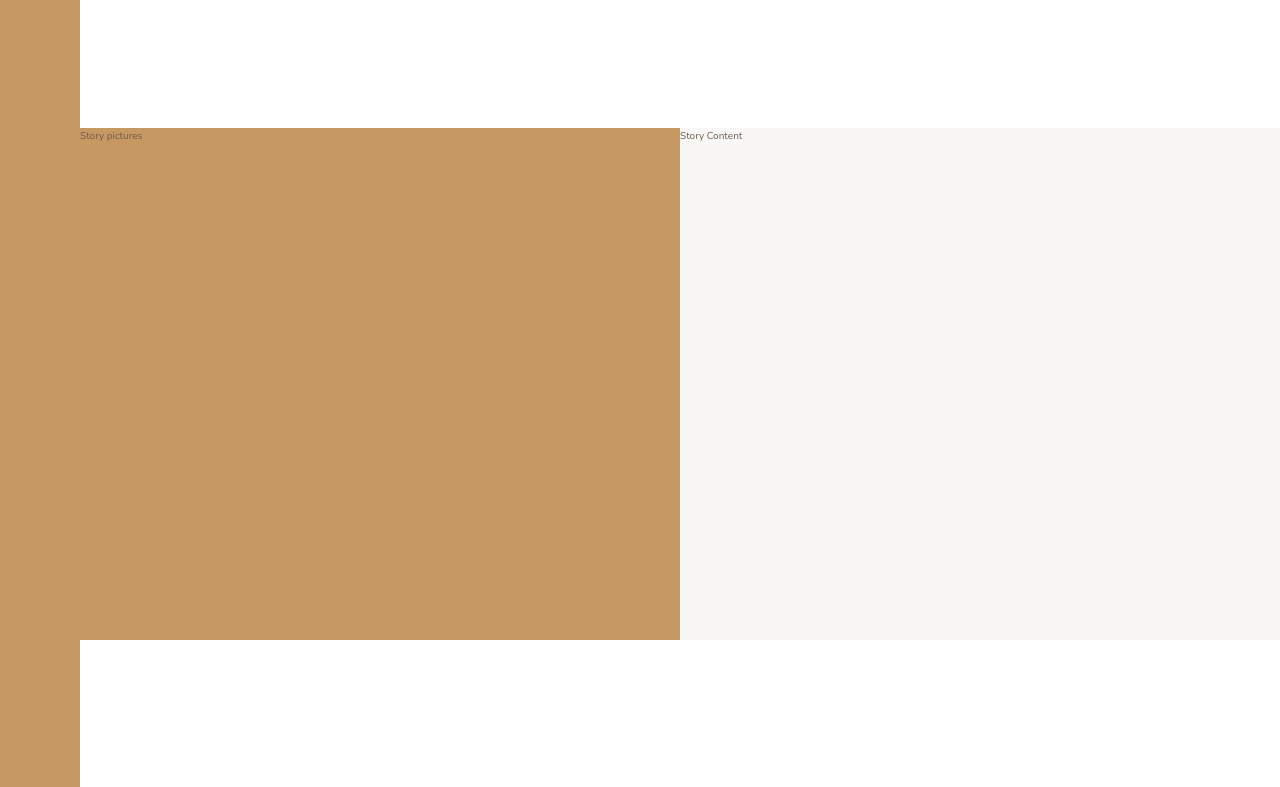
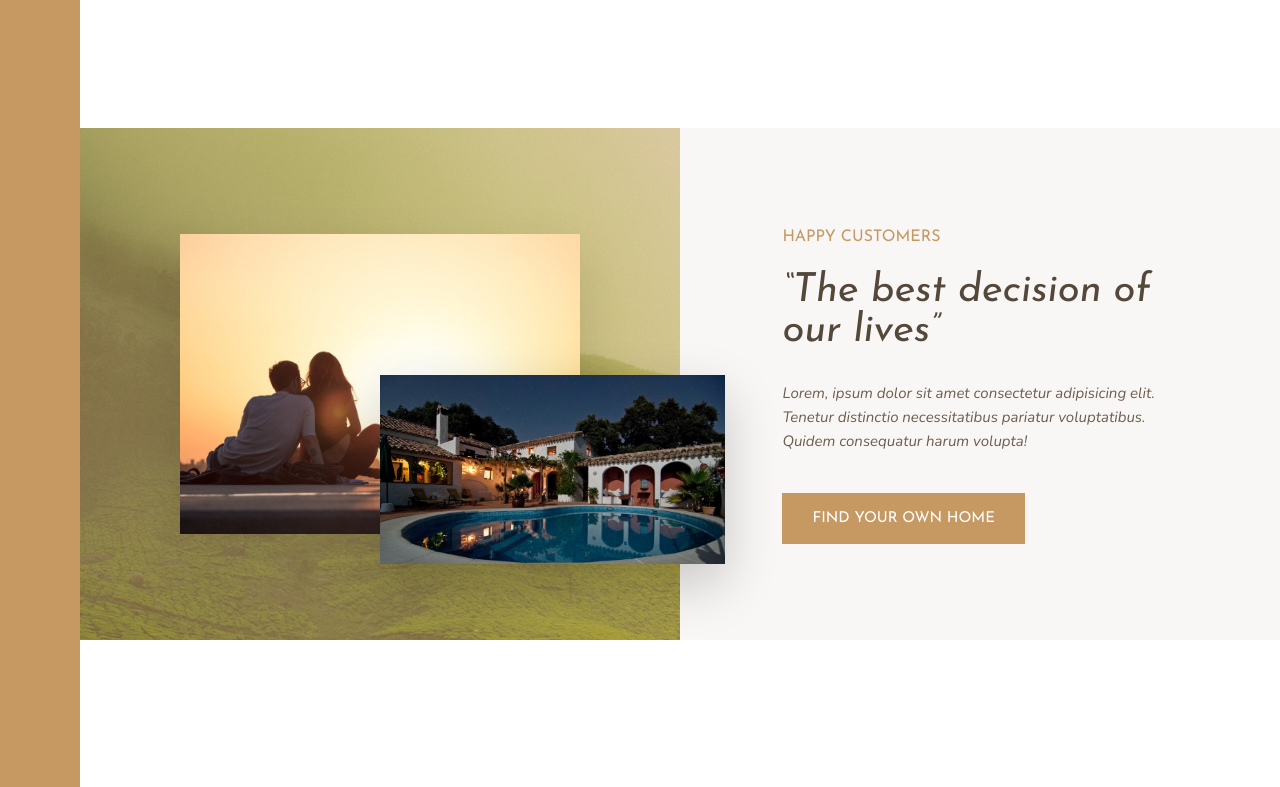
Before and after one commit to Otimthomas/Nexter, a website: page index.html in a window 1280 px wide. Shown: the part 1180-1967 px from the top of the page. Drawn offline with nearby package versions, Linux system fonts and the light colour scheme.

Commit message:
Story section

```diff
--- a/index.html
+++ b/index.html
@@ -115,11 +115,18 @@
     </section>
 
     <div class="story__pictures">
-        Story pictures
+        <img src="img/story-1.jpeg" alt="Couple with new house" class="story__img--1">
+        <img src="img/story-2.jpeg" alt="New house" class="story__img--2">
     </div>
 
     <div class="story__content">
-        Story Content
+        <h3 class="heading-3 mb-sm">Happy Customers</h3>
+        <h2 class="heading-2 heading-2--dark mb-md">&ldquo;The best decision of our lives&rdquo;</h2>
+        <p class="story__text">
+            Lorem, ipsum dolor sit amet consectetur adipisicing elit. Tenetur distinctio necessitatibus pariatur
+            voluptatibus. Quidem consequatur harum volupta!
+        </p>
+        <button class="btn">Find your own home</button>
     </div>
 
     <section class="homes">
@@ -153,7 +160,7 @@
                 </svg>
                 <p>$1,200,000</p>
             </div>
-            <button class="cta home__btn">contact realtor</button>
+            <button class="btn home__btn">contact realtor</button>
         </div>
 
         <div class="home">
@@ -186,7 +193,7 @@
                 </svg>
                 <p>$600,000</p>
             </div>
-            <button class="cta home__btn">contact realtor</button>
+            <button class="btn home__btn">contact realtor</button>
         </div>
 
         <div class="home">
@@ -219,7 +226,7 @@
                 </svg>
                 <p>$9,500,000</p>
             </div>
-            <button class="cta home__btn">contact realtor</button>
+            <button class="btn home__btn">contact realtor</button>
         </div>
 
         <div class="home">
@@ -252,7 +259,7 @@
                 </svg>
                 <p>$1,980,000</p>
             </div>
-            <button class="cta home__btn">contact realtor</button>
+            <button class="btn home__btn">contact realtor</button>
         </div>
 
         <div class="home">
@@ -285,7 +292,7 @@
                 </svg>
                 <p>$850,000</p>
             </div>
-            <button class="cta home__btn">contact realtor</button>
+            <button class="btn home__btn">contact realtor</button>
         </div>
 
         <div class="home">
@@ -318,27 +325,41 @@
                 </svg>
                 <p>$2,750,000</p>
             </div>
-            <button class="cta home__btn">contact realtor</button>
+            <button class="btn home__btn">contact realtor</button>
         </div>
 
     </section>
 
     <section class="gallery">
 
-        <figure class="gallery__item gallery__item--1"><img src="img/gal-1.jpeg" alt="Gallery Image 1" class="gallery__img"></figure>
-        <figure class="gallery__item gallery__item--2"><img src="img/gal-2.jpeg" alt="Gallery Image 2" class="gallery__img"></figure>
-        <figure class="gallery__item gallery__item--3"><img src="img/gal-3.jpeg" alt="Gallery Image 3" class="gallery__img"></figure>
-        <figure class="gallery__item gallery__item--4"><img src="img/gal-4.jpeg" alt="Gallery Image 4" class="gallery__img"></figure>
-        <figure class="gallery__item gallery__item--5"><img src="img/gal-5.jpeg" alt="Gallery Image 5" class="gallery__img"></figure>
-        <figure class="gallery__item gallery__item--6"><img src="img/gal-6.jpeg" alt="Gallery Image 6" class="gallery__img"></figure>
-        <figure class="gallery__item gallery__item--7"><img src="img/gal-7.jpeg" alt="Gallery Image 7" class="gallery__img"></figure>
-        <figure class="gallery__item gallery__item--8"><img src="img/gal-8.jpeg" alt="Gallery Image 8" class="gallery__img"></figure>
-        <figure class="gallery__item gallery__item--9"><img src="img/gal-9.jpeg" alt="Gallery Image 9" class="gallery__img"></figure>
-        <figure class="gallery__item gallery__item--10"><img src="img/gal-10.jpeg" alt="Gallery Image 10" class="gallery__img"></figure>
-        <figure class="gallery__item gallery__item--11"><img src="img/gal-11.jpeg" alt="Gallery Image 11" class="gallery__img"></figure>
-        <figure class="gallery__item gallery__item--12"><img src="img/gal-12.jpeg" alt="Gallery Image 12" class="gallery__img"></figure>
-        <figure class="gallery__item gallery__item--13"><img src="img/gal-13.jpeg" alt="Gallery Image 13" class="gallery__img"></figure>
-        <figure class="gallery__item gallery__item--14"><img src="img/gal-14.jpeg" alt="Gallery Image 14" class="gallery__img"></figure>
+        <figure class="gallery__item gallery__item--1"><img src="img/gal-1.jpeg" alt="Gallery Image 1"
+                class="gallery__img"></figure>
+        <figure class="gallery__item gallery__item--2"><img src="img/gal-2.jpeg" alt="Gallery Image 2"
+                class="gallery__img"></figure>
+        <figure class="gallery__item gallery__item--3"><img src="img/gal-3.jpeg" alt="Gallery Image 3"
+                class="gallery__img"></figure>
+        <figure class="gallery__item gallery__item--4"><img src="img/gal-4.jpeg" alt="Gallery Image 4"
+                class="gallery__img"></figure>
+        <figure class="gallery__item gallery__item--5"><img src="img/gal-5.jpeg" alt="Gallery Image 5"
+                class="gallery__img"></figure>
+        <figure class="gallery__item gallery__item--6"><img src="img/gal-6.jpeg" alt="Gallery Image 6"
+                class="gallery__img"></figure>
+        <figure class="gallery__item gallery__item--7"><img src="img/gal-7.jpeg" alt="Gallery Image 7"
+                class="gallery__img"></figure>
+        <figure class="gallery__item gallery__item--8"><img src="img/gal-8.jpeg" alt="Gallery Image 8"
+                class="gallery__img"></figure>
+        <figure class="gallery__item gallery__item--9"><img src="img/gal-9.jpeg" alt="Gallery Image 9"
+                class="gallery__img"></figure>
+        <figure class="gallery__item gallery__item--10"><img src="img/gal-10.jpeg" alt="Gallery Image 10"
+                class="gallery__img"></figure>
+        <figure class="gallery__item gallery__item--11"><img src="img/gal-11.jpeg" alt="Gallery Image 11"
+                class="gallery__img"></figure>
+        <figure class="gallery__item gallery__item--12"><img src="img/gal-12.jpeg" alt="Gallery Image 12"
+                class="gallery__img"></figure>
+        <figure class="gallery__item gallery__item--13"><img src="img/gal-13.jpeg" alt="Gallery Image 13"
+                class="gallery__img"></figure>
+        <figure class="gallery__item gallery__item--14"><img src="img/gal-14.jpeg" alt="Gallery Image 14"
+                class="gallery__img"></figure>
     </section>
 
     <footer class="footer">
--- a/sass/_story.scss
+++ b/sass/_story.scss
@@ -2,10 +2,45 @@
 	&__content {
 		background-color: $color-grey-light-1;
 		grid-column: col-start 5 / full-end;
+
+		padding: 6rem 8vw;
+
+		display: flex;
+		flex-direction: column;
+		justify-content: center;
+		align-items: flex-start;
+	}
+
+	&__text {
+		font-size: 1.5rem;
+		font-style: italic;
+		margin-bottom: 4rem;
 	}
 
 	&__pictures {
-		background-color: $color-primary;
+		// background-color: $color-primary;
 		grid-column: full-start / col-end 4;
+
+		background-image: linear-gradient(rgba($color-primary, .5), rgba($color-primary, .5)), url(../img/back.jpg);
+
+		display: grid;
+		grid-template-rows: repeat(6, 1fr);
+		grid-template-columns: repeat(6, 1fr);
+		align-items: center;
+	}
+
+	&__img--1 {
+		width: 100%;
+		grid-row: 2 / 6;
+		grid-column: 2 / 6;
+		box-shadow: 0 2rem 5rem rgba($color: #000000, $alpha: .1);
+	}
+
+	&__img--2 {
+		width: 115%;
+		grid-row: 4 / 6;
+		grid-column: 4 /7;
+		z-index: 20;
+		box-shadow: 0 2rem 5rem rgba($color: #000000, $alpha: .2);
 	}
 }
--- a/sass/_typography.scss
+++ b/sass/_typography.scss
@@ -44,3 +44,25 @@
 		color: $color-grey-dark-1;
 	}
 }
+
+.btn {
+	background-color: $color-primary;
+	color: #fff;
+	border: none;
+	border-radius: 0;
+	font-family: $font-display;
+	font-size: 1.5rem;
+	text-transform: uppercase;
+	padding: 1.8rem 3rem;
+	cursor: pointer;
+	transition: all .2s;
+
+	&:hover {
+		background-color: $color-primary-dark;
+	}
+}
+
+.mb-sm { margin-bottom: 2rem;}
+.mb-md {margin-bottom: 3rem;}
+.mb-lg {margin-bottom: 4rem;}
+.mb-hg {margin-bottom: 8rem;}
```
Also changed, not shown: css/style.css.
